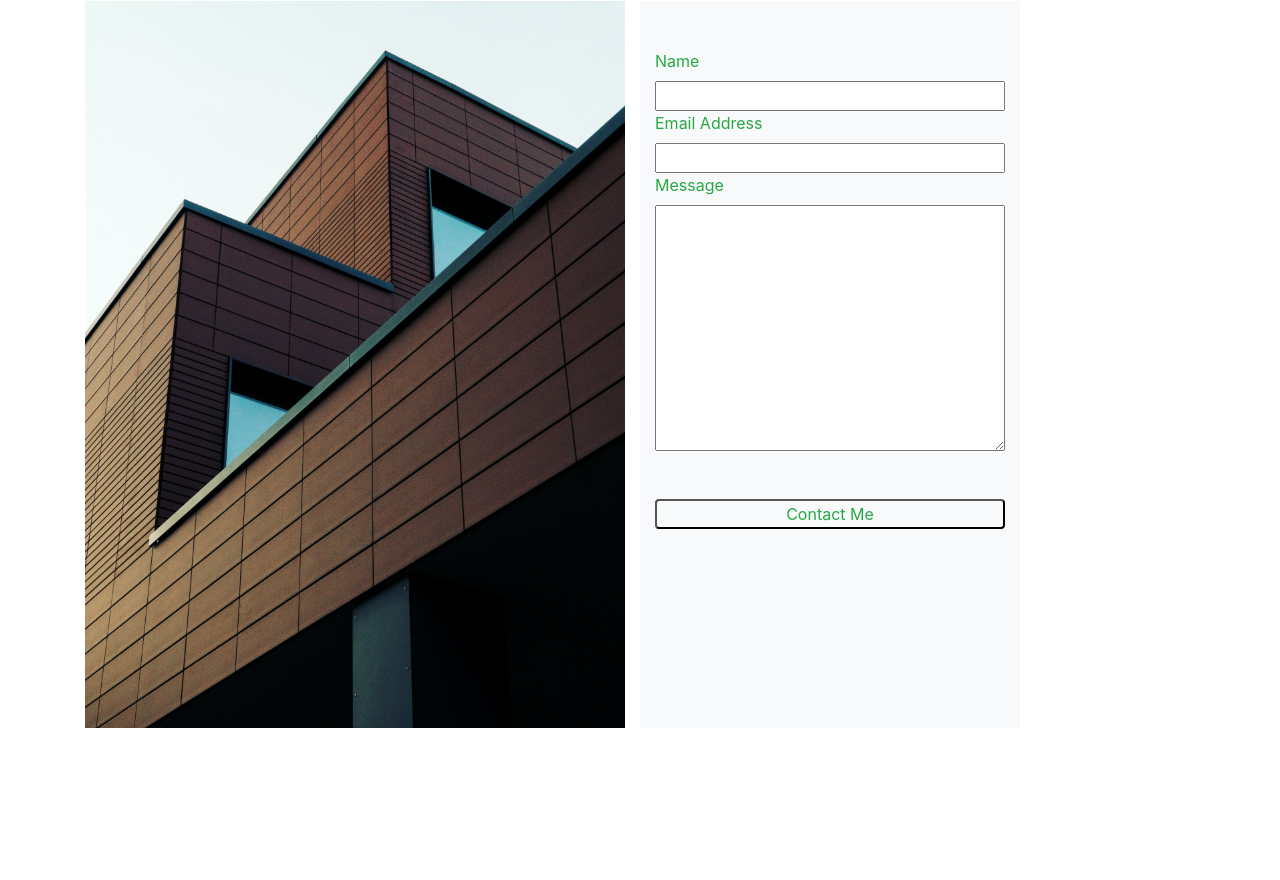
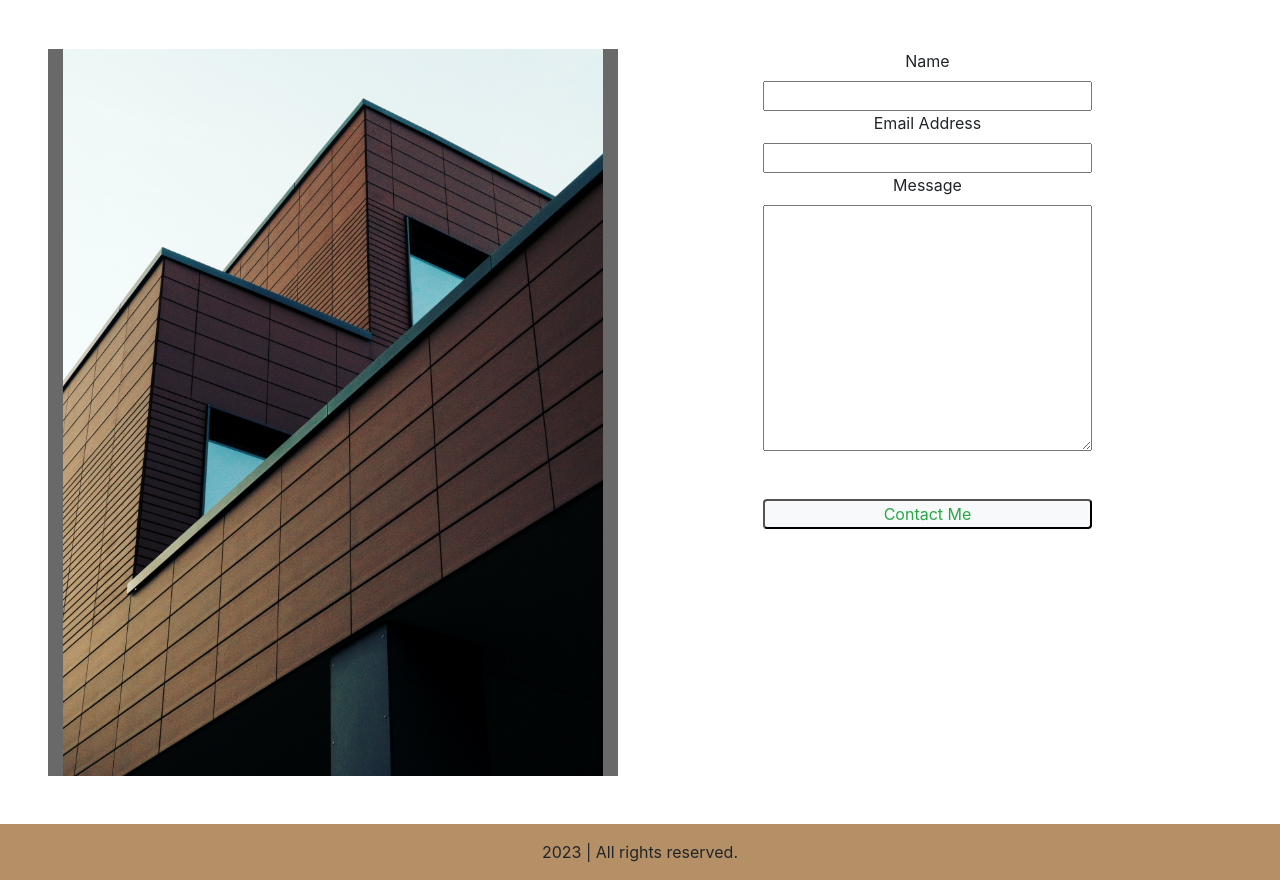
Before and after one commit to jameseronico/1stproject, a plain HTML site: page index.html in a window 1280 px wide. Shown: the part 2425-3305 px from the top of the page. Before the commit the page ends 3153 px from the top, so only its background shows below. Drawn offline with nearby package versions, Linux system fonts and the light colour scheme.

Commit message:
updating S58

```diff
--- a/index.css
+++ b/index.css
@@ -73,3 +73,21 @@ main p {
 /*	text-align: center;*/
 	color: #765C3D;
 }
+
+#last {
+	background:
+
+	linear-gradient(
+		rgba(0, 0, 0, 0.59),
+		rgba(0, 0, 0, 0.59)
+
+	)/*,
+	url("./images/10.png")*/;
+	/*background-repeat: no-repeat;
+	background-size: cover;*/
+}
+
+#footer {
+
+	background: #B59066;
+}
--- a/index.html
+++ b/index.html
@@ -89,12 +89,12 @@
 		<!-- End of Gallery -->
 
 		<!-- pre-footer -->
-		<article class="container">
-			<div class="row d-flex">
-				<div class="col-6">
+		<article class="container text-center mx-5 py-5">
+			<div class="row">
+				<div class="col-6 d-flex flex-column" id="last">
 				<img src="./images/10.png" class="img-fluid">
 	        	</div>
-		        <div class="col-md-8 col-xl-4 bg-light jusify-content-center py-5 text-success">
+	        	<div class="ml-auto mr-5 px-5">
 	          		<form class="d-flex flex-column">
 			            <label for="Name">Name</label>
 			            <input type="text" name="fullname" id="fullname" />
@@ -109,7 +109,7 @@
 			              rows="10"
 			            ></textarea>
 
-		            <button
+			            <button id="button"
 			              type="button"
 			              class="my-5 bg-light text-success rounded"
 			            >
@@ -117,9 +117,13 @@
 			            </button>
 		          	</form>
 				</div>
-	</div>
+
 		</article>
 		<!-- end of pre-footer -->
+
+		<footer class="py-3 text-center" id="footer">
+			2023 | All rights reserved.
+		</footer>
 
 
 
```
Lines whose indentation alone changed are shown as unchanged.
